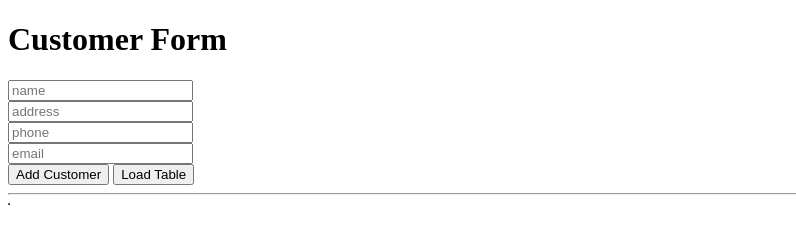
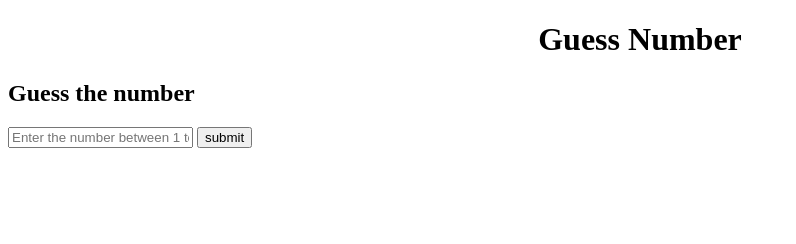
Before and after one commit to oshadha-kalhara/2026-11-14-IT-Day-8, a plain HTML site: page index.html in a window 1280 px wide. Shown: the whole page, without its empty margins (0-796 px from the left). Drawn offline with Linux system fonts and the light colour scheme; some packages are replaced by stand-ins of ours; a script that the page names is missing.

Commit message:
refactor: replace customer form with a number guessing game interface

```diff
--- a/index.html
+++ b/index.html
@@ -6,7 +6,7 @@
     <title>Document</title>
 </head>
 <body>
-    <h1>Customer Form</h1>
+    <!-- <h1>Customer Form</h1>
 
     <input type="text" placeholder="name" id="txtName"><br>
     <input type="text" placeholder="address" id="txtAddress"><br>
@@ -20,7 +20,20 @@
 
     <table border="1" id="tblCustomer">
 
-    </table>
+    </table> -->
+    <center>
+            <h1>Guess Number</h1>
+    </center>
+    <h2>Guess the number </h2>
+
+    <input type="text" placeholder="Enter the number between 1 to 10" id="inputfield">
+    <input type="button" value="submit" onclick="btnSubmitOnAction()">
+
+
+
+
+
+
 
 
 
@@ -29,5 +42,6 @@
 
 
     <script src="app.js"></script>
+    <script src="https://cdn.jsdelivr.net/npm/sweetalert2@11"></script>
 </body>
 </html>
```
